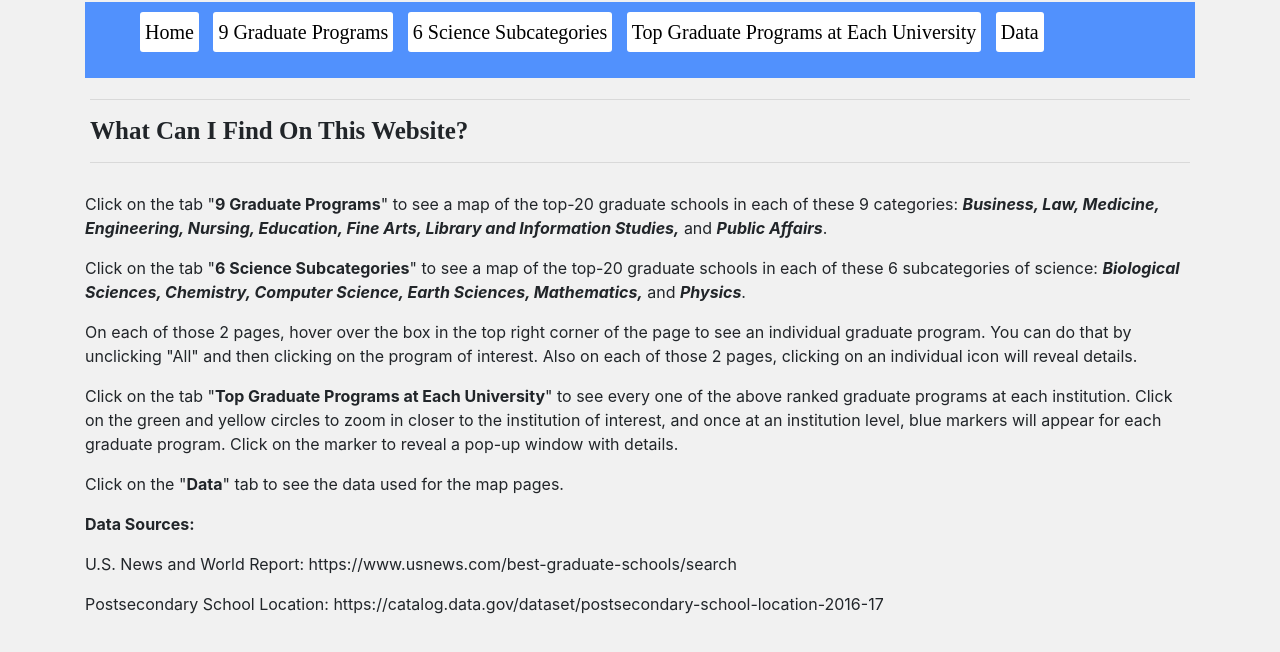
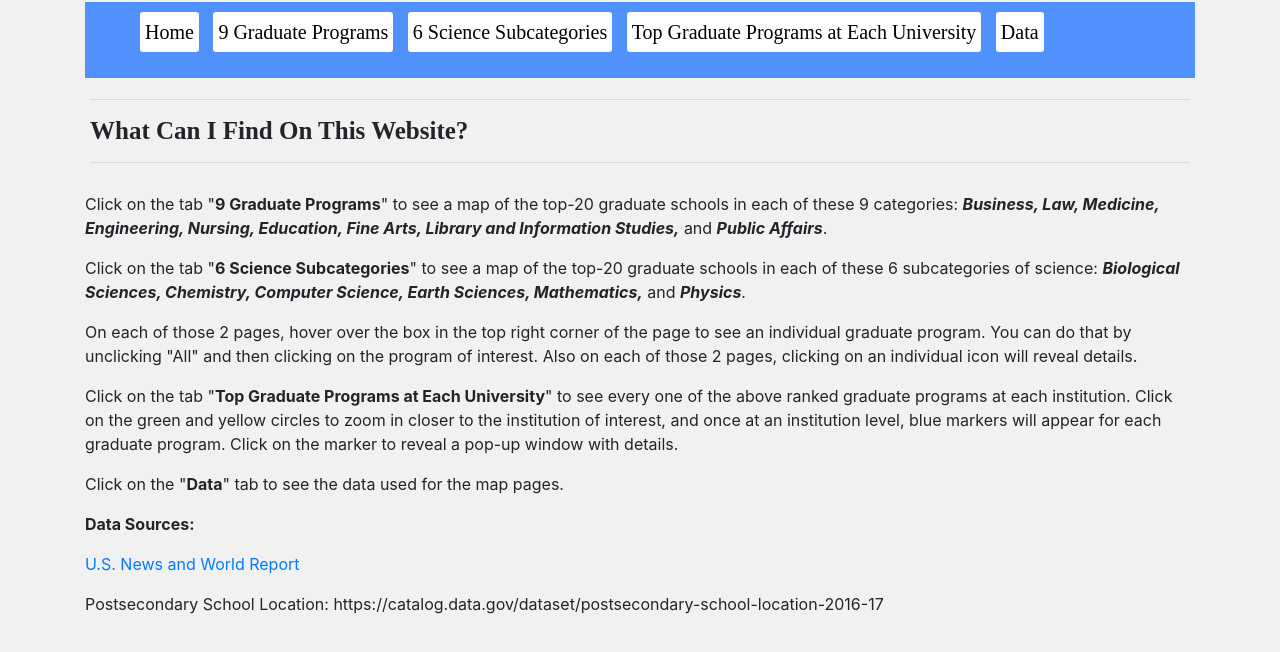
Before and after one commit to dianess/Graduate-College-Rankings-Map, a plain HTML site: page index.html in a window 1280 px wide. Shown: the part 64-716 px from the top of the page. Drawn offline with nearby package versions, Linux system fonts and the light colour scheme.

Commit message:
make U.S News hyperlink

```diff
--- a/index.html
+++ b/index.html
@@ -62,7 +62,7 @@
         </p>
         <p> <strong>Data Sources:</strong>
         </p>
-        <p> U.S. News and World Report: https://www.usnews.com/best-graduate-schools/search
+        <p> <a href="https://www.usnews.com/best-graduate-schools/search">U.S. News and World Report</a>
         </p>
         <p> Postsecondary School Location: https://catalog.data.gov/dataset/postsecondary-school-location-2016-17
         </p>
```
